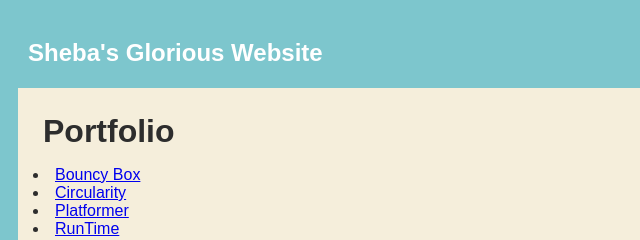
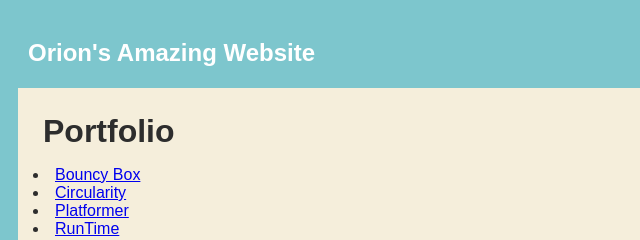
Before and after one commit to ryannxp/ryannxp.github.io, a plain HTML site: page portfolio.html in a window 1280 px wide. Shown: the top 240 px of the page, 0-640 px from the left. Drawn offline with Linux system fonts and the light colour scheme.

Commit message:
add portfolio.html file

```diff
--- a/portfolio.html
+++ b/portfolio.html
@@ -82,7 +82,7 @@
     </head>
     <body>
          <nav>
-            <header>Sheba's Glorious Website</header>
+            <header>Orion's Amazing Website</header>
             <ul>
                 <li><a href="index.html">Home</a>
                 </li>
```
